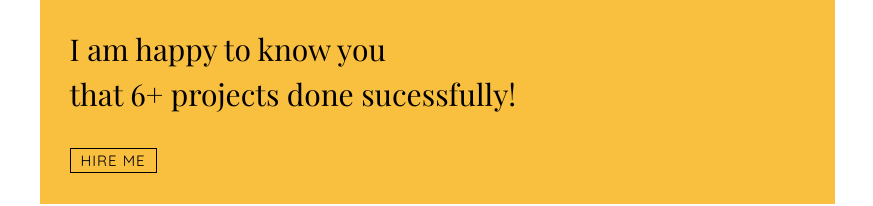
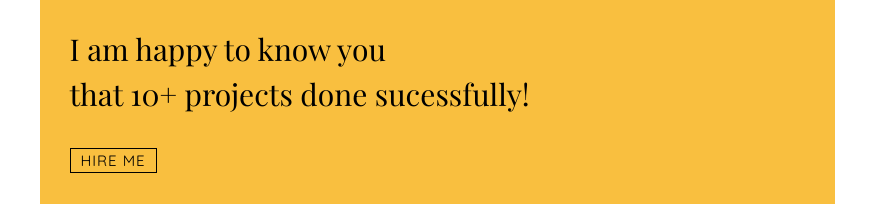
Before and after one commit to Vardhan-Mundada/portfolio, a plain HTML site: page index.html in a window 1280 px wide. Shown: the part 1859-2065 px from the top of the page, without its empty margins (353-1226 px from the left). Drawn offline with nearby package versions, Linux system fonts and the light colour scheme; files whose address does not match are found by name; a web font is replaced by a local one.

Commit message:
Update index.html

```diff
--- a/index.html
+++ b/index.html
@@ -179,7 +179,7 @@
 							<div class="row">
 								<div class="col-md-12 animate-box" data-animate-effect="fadeInLeft">
 									<div class="hire">
-										<h2>I am happy to know you <br>that 6+ projects done sucessfully!</h2>
+										<h2>I am happy to know you <br>that 10+ projects done sucessfully!</h2>
 										<a href="#" class="btn-hire">Hire me</a>
 									</div>
 								</div>
```
